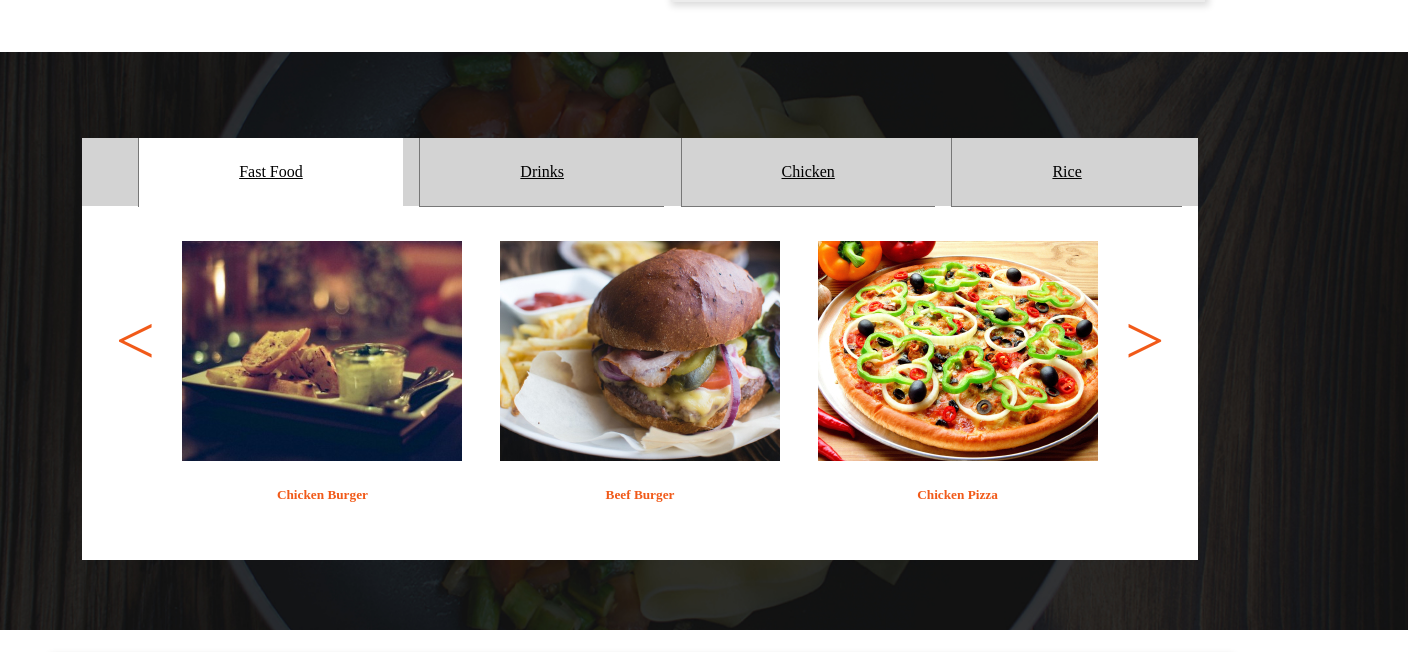
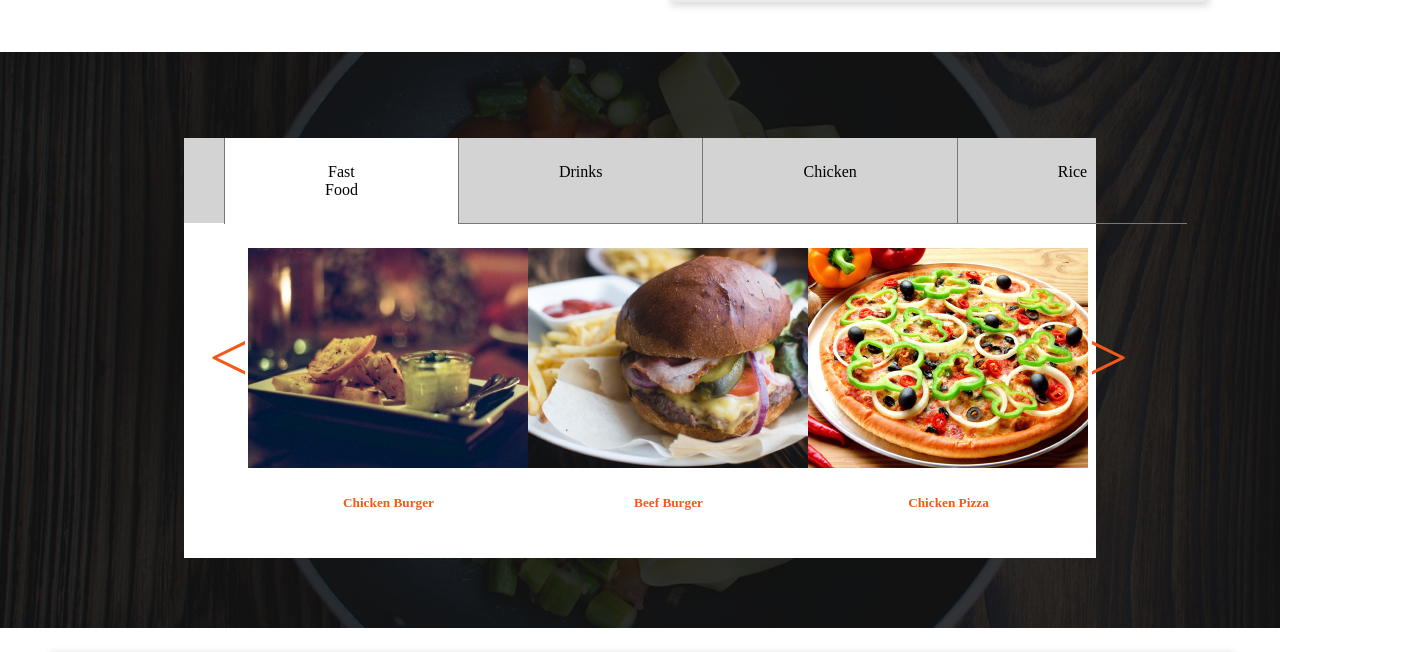
Before and after one commit to freestyletear/Anita-s_Kitchen, a plain HTML site: page index.html in a window 1280 px wide. Shown: the part 1877-2529 px from the top of the page, 1408 px wide, since content can reach past the window. Drawn offline with Linux system fonts and the light colour scheme; a web font is replaced by a local one.

Commit message:
added changes to both CSS & HTML.

```diff
--- a/index.css
+++ b/index.css
@@ -7,8 +7,6 @@ body {
 .part-1 {
   background-image: url("./assets/landing.jpg");
   background-size: cover;
-  margin-left: -10%;
-  margin-right: -10%;
 }
 /*Logo*/
 
@@ -119,11 +117,6 @@ body {
   margin: auto;
   text-align: center;
 }
-
-/*.drinksInfoPhoto2 {
-  float: right;
-}*/
-
 .btn {
   margin-top: 20px;
   padding: 10px;
@@ -131,7 +124,7 @@ body {
   color: #f15a29;
   border: 1px solid #f15a29;
 }
-/*Section 4 Styles*/
+/*Part-4 navigation tabs*/
 ul {
   list-style-type: none;
   display: flex;
@@ -140,8 +133,6 @@ ul {
   text-decoration: none;
 }
 .part-4 {
-  margin-left: -10%;
-  margin-right: -10%;
   text-align: center;
   background-image: url("./assets/foodsBg.jpg");
   background-size: cover;
@@ -173,8 +164,6 @@ ul {
   border-left: 1px solid #777;
   border-bottom: 1px solid #777;
   text-align: center;
-  /*padding-left: 100px;
-  padding-right: 100px;*/
   padding: 25px 100px 25px 100px;
 }
 #arrow {
@@ -182,27 +171,18 @@ ul {
   color: #f15a19;
   font-size: 70px;
 }
-
-a {
-  color: black;
-}
-.tab-content {
+.daily-meals {
   background-color: white;
 }
 
-.carousel-inner {
+.daily{
   padding: 25px;
   display: flex;
   flex-direction: row;
   justify-content: space-around;
 }
-.food-name {
+.meal-name {
   color: #f15a19;
-}
-
-.item {
-  float: left;
-  margin: 10px;
 }
 /* part-5 testimonials*/
 .part-5{
@@ -244,6 +224,8 @@ padding: 0 30px 0 100px;
     color: white;
     padding: 70px;
     text-align: center;
+  background-repeat: no-repeat;
+  background-size: 100% 100%;
 }
 .subscriptions{
     display: flex;
@@ -280,8 +262,6 @@ padding: 0 30px 0 100px;
 
 .section7 {
   background-color: #f15a29;
-  margin-left: -10%;
-  margin-right: -10%;
 }
 
 .footer {
--- a/index.html
+++ b/index.html
@@ -64,36 +64,30 @@
         </div>
         <!-- Part-4 navigation tabs -->
         <div class="part-4">
-            <!-- Tab Navigation List-->
             <div class="navigation-list">
                 <ul class="navigation-tabs">
-                    <li class="active"><a href="#fastFood">Fast Food</a></li>
-                    <li><a href="#drinks">Drinks</a></li>
-                    <li><a href="#chicken">Chicken</a></li>
-                    <li><a href="#rice">Rice</a></li>
+                    <li class="active">Fast Food</li>
+                    <li>Drinks</li>
+                    <li>Chicken</li>
+                    <li>Rice</li>
                 </ul>
-                <div class="tab-content">
-                    <div id="fastfood" class="tab-pane fade in active">
-                        <div id="fastFoodCarousel" class="carousel slide" data-ride="carousel">
-                            <!-- Wrapper for slides -->
-                            <div class="carousel-inner">
+                <div class="daily-meals">
+                            <div class="daily">
                                 <P id="arrow" > < </P>
                                 <div class="item active">
                                     <img src="./assets/chickenBurger.jpg" alt="Chicken Burger">
-                                    <h5 class="food-name">Chicken Burger</h5>
+                                    <h5 class="meal-name">Chicken Burger</h5>
                                 </div>
                                 <div class="item active ">
                                     <img src="./assets/beefBurger.jpg" alt="Beef Burger">
-                                    <h5 class="food-name">Beef Burger</h5>
+                                    <h5 class="meal-name">Beef Burger</h5>
                                 </div>
                                 <div class="item active">
                                     <img src="./assets/chickenPizza.jpg" alt="Chicken Pizza">
-                                    <h5 class="food-name">Chicken Pizza</h5>
+                                    <h5 class="meal-name">Chicken Pizza</h5>
                                 </div>
                                 <P id="arrow" > > </P>
                             </div>
-                        </div>
-                    </div>
                     </div>
                 </div>
             </div>
@@ -126,7 +120,7 @@
 
         <!-- Section 6 email entry form for a subscription list-->
         <div class="section-6">
-              <h2>Get your daily items delivered to your email</h2>
+              <h2>Get our daily food items delivered to your email</h2>
               <div class="subscriptions">
                   <div class="email">
                       <p>Your email</p>
```
